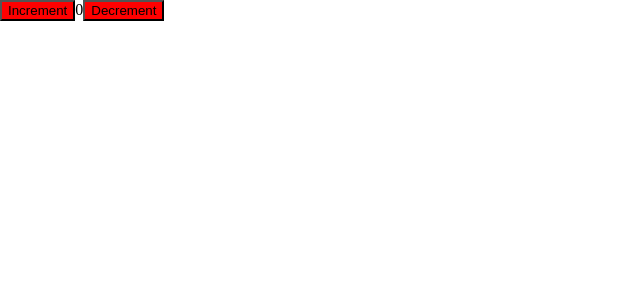
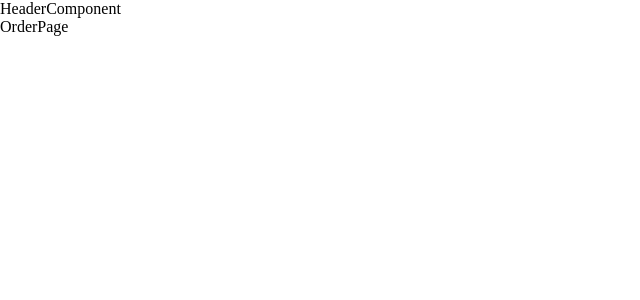
Before and after one commit to pcltuan7103/MERN-Ecommerce, a React (Create React App) app: page /order in a window 1280 px wide. Shown: the top 300 px of the page, without its empty margins (0-640 px from the left). Built offline with nearby package versions, Linux system fonts and the light colour scheme; the HTML template or start-up script is replaced by a standard one.

Commit message:
Setup react-router-dom v6

```diff
--- a/package.json
+++ b/package.json
@@ -11,6 +11,7 @@
     "react": "^18.2.0",
     "react-dom": "^18.2.0",
     "react-redux": "^9.1.0",
+    "react-router-dom": "^6.22.2",
     "react-scripts": "5.0.1",
     "styled-components": "^6.1.8",
     "web-vitals": "^2.1.4"
--- a/src/App.js
+++ b/src/App.js
@@ -1,33 +1,31 @@
-import React from 'react'
-import { useSelector, useDispatch } from 'react-redux'
-import { decrement, increment } from './redux/slides/counterSlide'
-import styled from 'styled-components'
+import React, { Fragment } from 'react';
+import { BrowserRouter as Router, Routes, Route } from 'react-router-dom';
+import { routes } from './routes';
+import HeaderComponent from './components/HeaderComponent/HeaderComponent';
+import DefaultComponent from './components/DefaultComponent/DefaultComponent';
 
 export default function App() {
-  const count = useSelector((state) => state.counter.value)
-  const dispatch = useDispatch()
-
-  const Button = styled.button({
-    backgroundColor: 'red',
-  });
-
   return (
     <div>
-      <div>
-        <Button
-          aria-label="Increment value"
-          onClick={() => dispatch(increment())}
-        >
-          Increment
-        </Button>
-        <span>{count}</span>
-        <Button
-          aria-label="Decrement value"
-          onClick={() => dispatch(decrement())}
-        >
-          Decrement
-        </Button>
-      </div>
+      <Router>
+        <Routes>
+          {routes.map((route) => {
+            const Page = route.page
+            const Layout = route.isShowHeader ? DefaultComponent : Fragment
+            return(
+              <Route
+              key={route.path}
+              path={route.path}
+              element={
+                <Layout>
+                  <Page />
+                </Layout>
+              }
+            />
+            )
+          })}
+        </Routes>
+      </Router>
     </div>
-  )
+  );
 }
--- /dev/null
+++ b/src/components/DefaultComponent/DefaultComponent.jsx
@@ -0,0 +1,13 @@
+import React from 'react'
+import HeaderComponent from '../HeaderComponent/HeaderComponent'
+
+const DefaultComponent = ({children}) => {
+  return (
+    <div>
+      <HeaderComponent/>
+      {children}
+    </div>
+  )
+}
+
+export default DefaultComponent
--- /dev/null
+++ b/src/components/HeaderComponent/HeaderComponent.jsx
@@ -0,0 +1,7 @@
+import React from 'react'
+
+export default function HeaderComponent() {
+  return (
+    <div>HeaderComponent</div>
+  )
+}
--- /dev/null
+++ b/src/components/NotFoundPage/NotFoundPage.jsx
@@ -0,0 +1,7 @@
+import React from 'react'
+
+export default function NotFoundPage() {
+  return (
+    <div>NotFoundPage</div>
+  )
+}
--- /dev/null
+++ b/src/pages/HomePage/HomePage.jsx
@@ -0,0 +1,7 @@
+import React from 'react'
+
+export default function HomePage() {
+  return (
+    <div>HomePage</div>
+  )
+}
--- /dev/null
+++ b/src/pages/OrderPage/OrderPage.jsx
@@ -0,0 +1,7 @@
+import React from 'react'
+
+export default function OrderPage() {
+  return (
+    <div>OrderPage</div>
+  )
+}
--- /dev/null
+++ b/src/pages/ProductPage/ProductsPage.jsx
@@ -0,0 +1,7 @@
+import React from 'react'
+
+export default function ProductsPage() {
+  return (
+    <div>ProductsPage</div>
+  )
+}
--- /dev/null
+++ b/src/routes/index.js
@@ -0,0 +1,26 @@
+import HomePage from "../pages/HomePage/HomePage";
+import NotFoundPage from "../components/NotFoundPage/NotFoundPage";
+import OrderPage from "../pages/OrderPage/OrderPage";
+import ProductsPage from "../pages/ProductPage/ProductsPage";
+
+export const routes = [
+    {
+        path: '/',
+        page: HomePage,
+        isShowHeader: true
+    },
+    {
+        path: '/products',
+        page: ProductsPage,
+        isShowHeader: true
+    },
+    {
+        path: '/order',
+        page: OrderPage,
+        isShowHeader: true
+    },
+    {
+        path: '*',
+        page: NotFoundPage
+    }
+]
```
Also changed, not shown: 1 other file (tests, documents, lock files or other folders).
